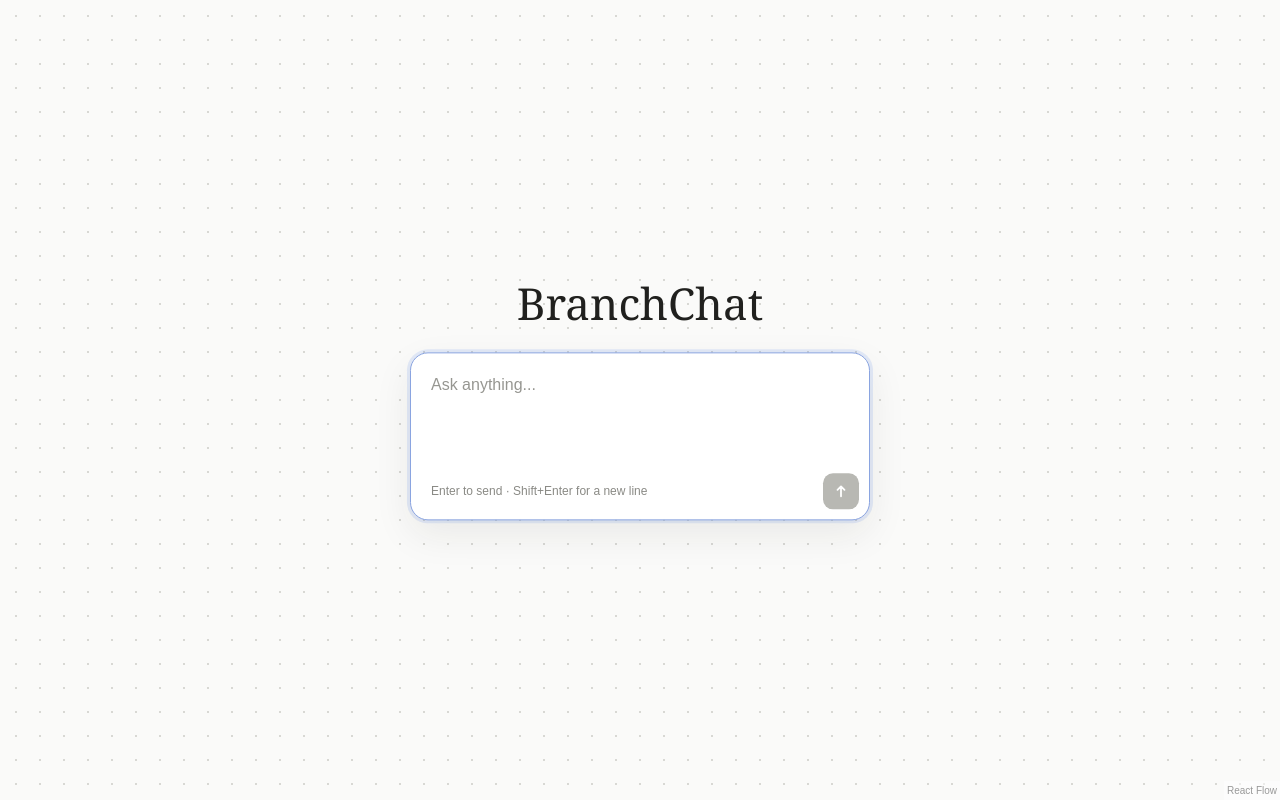
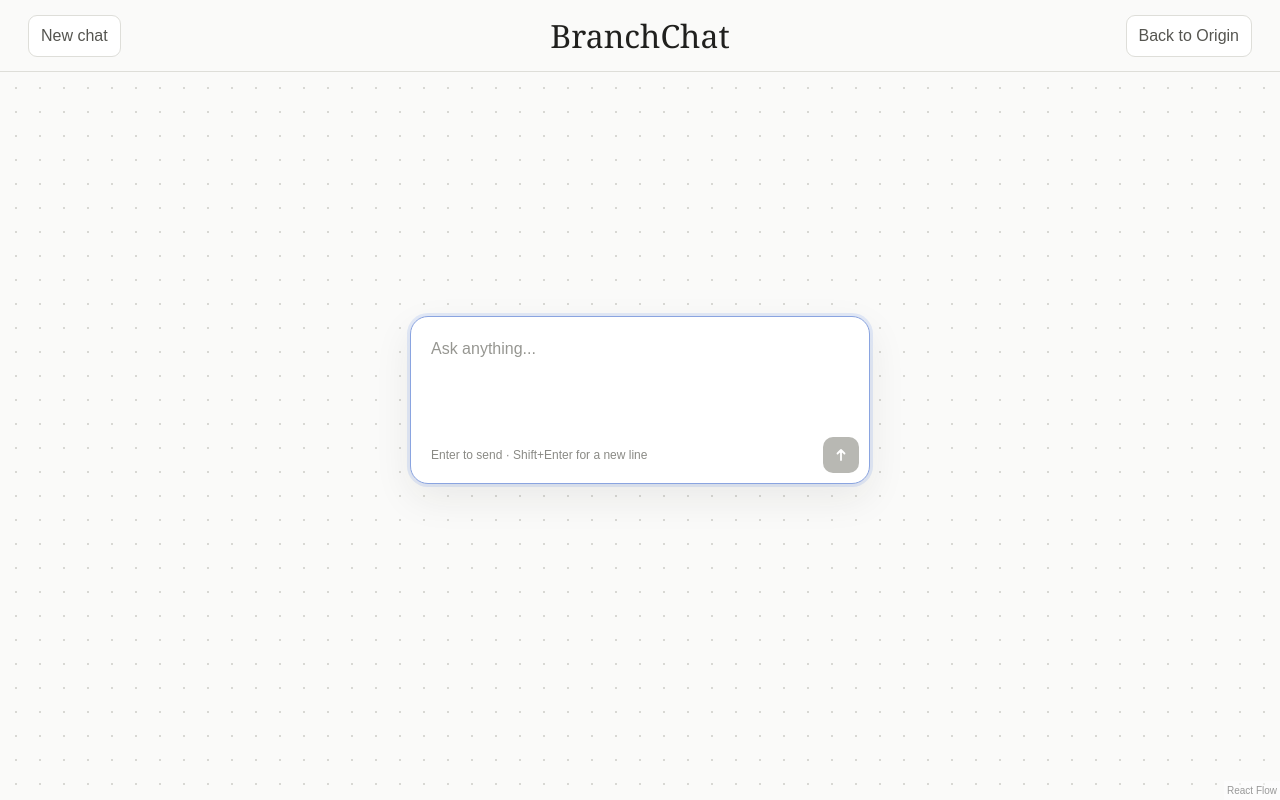
Before and after one commit to qtranwww/BranchChat, a Next.js app: page / in a window 1280 px wide. Built offline with nearby package versions, Linux system fonts and the light colour scheme.

Commit message:
add toolbar

```diff
--- a/app/globals.css
+++ b/app/globals.css
@@ -50,6 +50,52 @@ textarea {
   overflow: hidden;
 }
 
+.app-toolbar {
+  position: absolute;
+  z-index: 20;
+  top: 0;
+  left: 0;
+  width: 100%;
+  min-height: 72px;
+  display: grid;
+  grid-template-columns: 1fr auto 1fr;
+  align-items: center;
+  gap: 16px;
+  border-bottom: 1px solid var(--border);
+  padding: 0 clamp(12px, 3vw, 28px);
+  background: var(--canvas);
+}
+
+.app-toolbar h1 {
+  font-size: clamp(1.45rem, 3vw, 2rem);
+}
+
+.app-toolbar__action {
+  width: fit-content;
+  border: 1px solid var(--border);
+  border-radius: 9px;
+  padding: 8px 12px;
+  color: #555550;
+  background: #ffffff;
+  cursor: pointer;
+  transition: border-color 140ms ease, color 140ms ease, background 140ms ease;
+}
+
+.app-toolbar__action:last-child {
+  justify-self: end;
+}
+
+.app-toolbar__action:hover {
+  border-color: #aaaaa4;
+  color: var(--ink);
+  background: #f5f5f2;
+}
+
+.app-toolbar__action:focus-visible {
+  outline: 3px solid rgb(53 106 230 / 25%);
+  outline-offset: 2px;
+}
+
 .empty-chat {
   position: absolute;
   z-index: 5;
@@ -73,15 +119,6 @@ textarea {
   position: relative;
   width: 100%;
   min-height: 100%;
-}
-
-.canvas-title {
-  position: absolute;
-  z-index: 5;
-  top: 28px;
-  left: 50%;
-  transform: translateX(-50%);
-  pointer-events: none;
 }
 
 .conversation-flow-node {
@@ -525,6 +562,21 @@ h1 {
 }
 
 @media (max-width: 520px) {
+  .app-toolbar {
+    min-height: 64px;
+    gap: 6px;
+    padding-inline: 8px;
+  }
+
+  .app-toolbar h1 {
+    font-size: 1.3rem;
+  }
+
+  .app-toolbar__action {
+    padding: 7px 8px;
+    font-size: 0.72rem;
+  }
+
   .empty-chat {
     top: 42%;
   }
--- a/components/chat-experience.tsx
+++ b/components/chat-experience.tsx
@@ -1,6 +1,6 @@
 "use client";
 
-import { useRef, useState } from "react";
+import { useEffect, useRef, useState } from "react";
 
 import { Composer } from "@/components/composer";
 import { ConversationFlow } from "@/components/conversation-flow";
@@ -30,10 +30,20 @@ export function ChatExperience() {
   const [conversation, setConversation] = useState<ConversationState>(createConversation);
   const [activeNodeId, setActiveNodeId] = useState<string | null>(null);
   const [branchDraft, setBranchDraft] = useState<BranchDraftState | null>(null);
+  const [sessionKey, setSessionKey] = useState(0);
+  const [originRequest, setOriginRequest] = useState(0);
   const nextNodeId = useRef(0);
   const nextBranchId = useRef(0);
+  const sessionVersion = useRef(0);
+  const requestController = useRef<AbortController | null>(null);
+
+  useEffect(() => () => requestController.current?.abort(), []);
 
   async function streamAnswer(targetConversation: ConversationState, nodeId: string) {
+    const version = sessionVersion.current;
+    const controller = new AbortController();
+
+    requestController.current = controller;
     setActiveNodeId(nodeId);
 
     try {
@@ -41,6 +51,7 @@ export function ChatExperience() {
         method: "POST",
         headers: { "Content-Type": "application/json" },
         body: JSON.stringify({ messages: buildChatMessages(targetConversation, nodeId) }),
+        signal: controller.signal,
       });
 
       if (!response.ok) {
@@ -67,9 +78,11 @@ export function ChatExperience() {
 
         if (delta) {
           receivedText = true;
+          if (sessionVersion.current === version) {
             setConversation((currentConversation) =>
               appendAnswerDelta(currentConversation, nodeId, delta),
             );
+          }
         }
       }
 
@@ -77,23 +90,54 @@ export function ChatExperience() {
 
       if (finalDelta) {
         receivedText = true;
+        if (sessionVersion.current === version) {
           setConversation((currentConversation) =>
             appendAnswerDelta(currentConversation, nodeId, finalDelta),
           );
+        }
       }
 
       if (!receivedText) {
         throw new Error("The AI returned an empty response.");
       }
 
+      if (sessionVersion.current === version) {
         setConversation((currentConversation) => completeNode(currentConversation, nodeId));
+      }
     } catch {
+      if (!controller.signal.aborted && sessionVersion.current === version) {
         setConversation((currentConversation) =>
           failNode(currentConversation, nodeId, genericErrorCode),
         );
+      }
     } finally {
+      if (requestController.current === controller) {
+        requestController.current = null;
+      }
+
+      if (sessionVersion.current === version) {
         setActiveNodeId(null);
       }
+    }
+  }
+
+  function startNewChat() {
+    if (
+      conversation.nodes.length > 0 &&
+      !window.confirm("Start a new chat? The current conversation will be lost.")
+    ) {
+      return;
+    }
+
+    sessionVersion.current += 1;
+    requestController.current?.abort();
+    requestController.current = null;
+    nextNodeId.current = 0;
+    nextBranchId.current = 0;
+    setConversation(createConversation());
+    setActiveNodeId(null);
+    setBranchDraft(null);
+    setSessionKey((currentKey) => currentKey + 1);
   }
 
   function addNode(question: string, branchId = MAIN_BRANCH_ID) {
@@ -166,8 +210,24 @@ export function ChatExperience() {
 
   return (
     <section className="chat-experience" aria-labelledby="page-title">
+      <header className="app-toolbar">
+        <button type="button" className="app-toolbar__action" onClick={startNewChat}>
+          New chat
+        </button>
+        <h1 id="page-title">BranchChat</h1>
+        <button
+          type="button"
+          className="app-toolbar__action"
+          onClick={() => setOriginRequest((request) => request + 1)}
+        >
+          Back to Origin
+        </button>
+      </header>
+
       <ConversationFlow
+        key={sessionKey}
         conversation={conversation}
+        originRequest={originRequest}
         renderComposer={renderTipComposer}
         onRetry={retryNode}
         branchDraft={branchDraft}
@@ -179,8 +239,8 @@ export function ChatExperience() {
 
       {conversation.nodes.length === 0 ? (
         <div className="empty-chat">
-          <h1 id="page-title">BranchChat</h1>
           <Composer
+            key={sessionKey}
             id="initial-prompt"
             label="Ask BranchChat a question"
             placeholder="Ask anything..."
@@ -189,11 +249,7 @@ export function ChatExperience() {
             onSubmit={addNode}
           />
         </div>
-      ) : (
-        <h1 id="page-title" className="canvas-title">
-          BranchChat
-        </h1>
-      )}
+      ) : null}
     </section>
   );
 }
--- a/components/conversation-flow.tsx
+++ b/components/conversation-flow.tsx
@@ -31,6 +31,7 @@ import {
 import {
   canBranchFromNode,
   isTipNode,
+  MAIN_BRANCH_ID,
   type BranchSide,
   type ChatNode,
   type ConversationState,
@@ -62,6 +63,7 @@ type ConversationFlowNode = Node<ConversationFlowNodeData, "conversation">;
 
 type ConversationFlowProps = {
   conversation: ConversationState;
+  originRequest: number;
   renderComposer: (node: ChatNode) => ReactNode;
   onRetry: (nodeId: string) => void;
   branchDraft: { nodeId: string; side: BranchSide } | null;
@@ -187,6 +189,7 @@ function clamp(value: number, minimum: number, maximum: number) {
 
 export function ConversationFlow({
   conversation,
+  originRequest,
   renderComposer,
   onRetry,
   branchDraft,
@@ -198,6 +201,7 @@ export function ConversationFlow({
   const containerRef = useRef<HTMLDivElement>(null);
   const flowInstance = useRef<ReactFlowInstance<ConversationFlowNode, Edge> | null>(null);
   const viewport = useRef<Viewport>({ x: 0, y: 0, zoom: 1 });
+  const lastOriginRequest = useRef(originRequest);
   const lastAutoPannedNodeCount = useRef(0);
   const lastCompletedScroll = useRef<string | null>(null);
   const horizontalDrag = useRef<{
@@ -372,6 +376,17 @@ export function ConversationFlow({
     );
   }, [containerSize.width, nodePositions, nodeWidth]);
 
+  const originViewportX = useMemo(() => {
+    const mainNode = conversation.nodes.find(
+      (node) => node.branchId === MAIN_BRANCH_ID,
+    );
+    const mainPosition = mainNode ? nodePositions[mainNode.id] : undefined;
+
+    return mainPosition
+      ? containerSize.width / 2 - (mainPosition.x + nodeWidth / 2)
+      : 0;
+  }, [containerSize.width, conversation.nodes, nodePositions, nodeWidth]);
+
   const contentHeight = useMemo(() => {
     const contentBottom = nodes.reduce(
       (bottom, node) =>
@@ -409,6 +424,27 @@ export function ConversationFlow({
     viewport.current = nextViewport;
     void instance.setViewport(nextViewport);
   }, [constrainViewport]);
+
+  useEffect(() => {
+    const container = containerRef.current;
+    const instance = flowInstance.current;
+
+    if (
+      !container ||
+      !instance ||
+      originRequest === lastOriginRequest.current
+    ) {
+      return;
+    }
+
+    lastOriginRequest.current = originRequest;
+    const nextViewport = constrainViewport({ x: originViewportX, y: 0, zoom: 1 });
+
+    horizontalDrag.current = null;
+    viewport.current = nextViewport;
+    void instance.setViewport(nextViewport);
+    container.scrollTo({ top: 0, behavior: "smooth" });
+  }, [constrainViewport, originRequest, originViewportX]);
 
   useEffect(() => {
     const container = containerRef.current;
```
Lines whose indentation alone changed are shown as unchanged.
